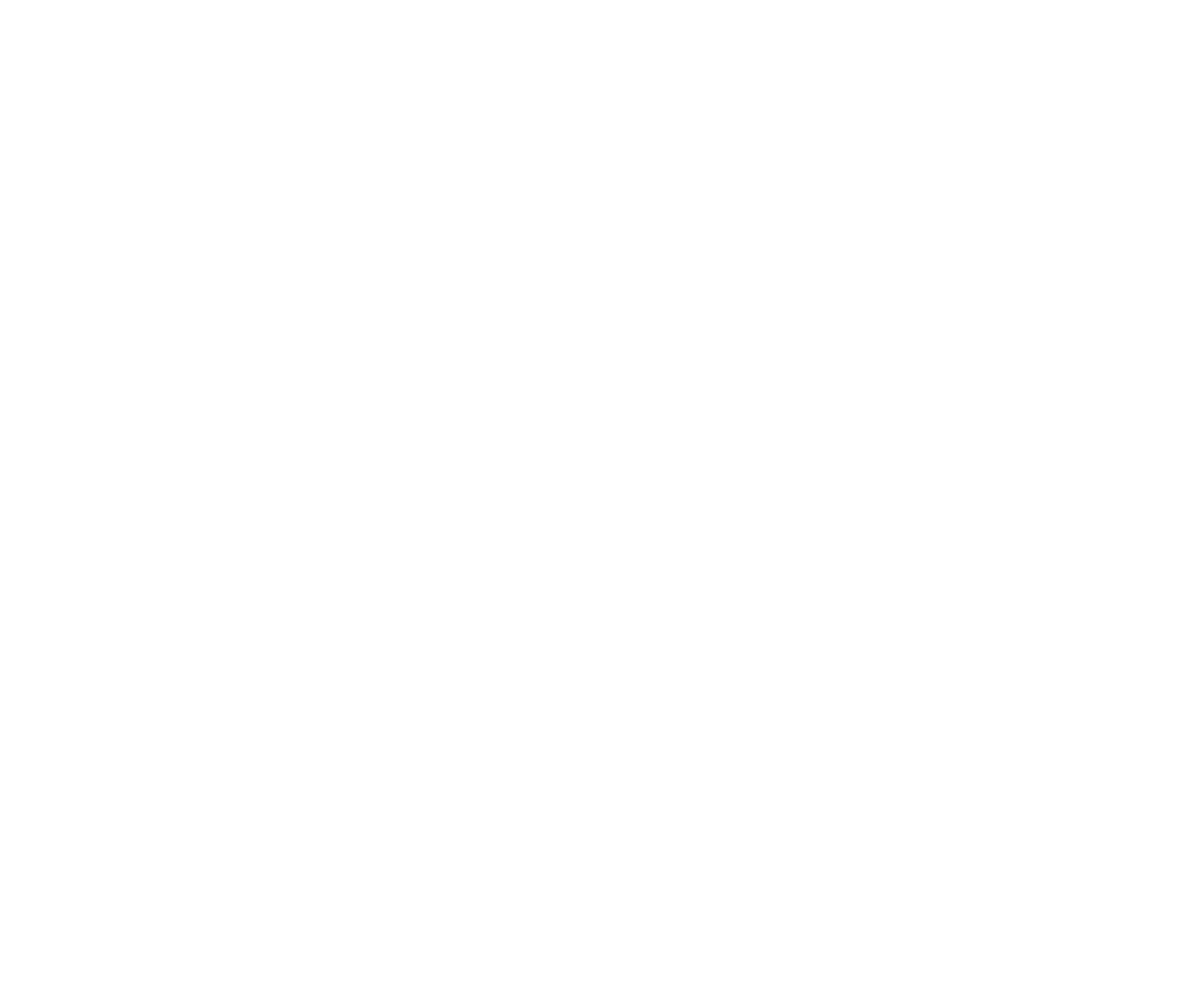
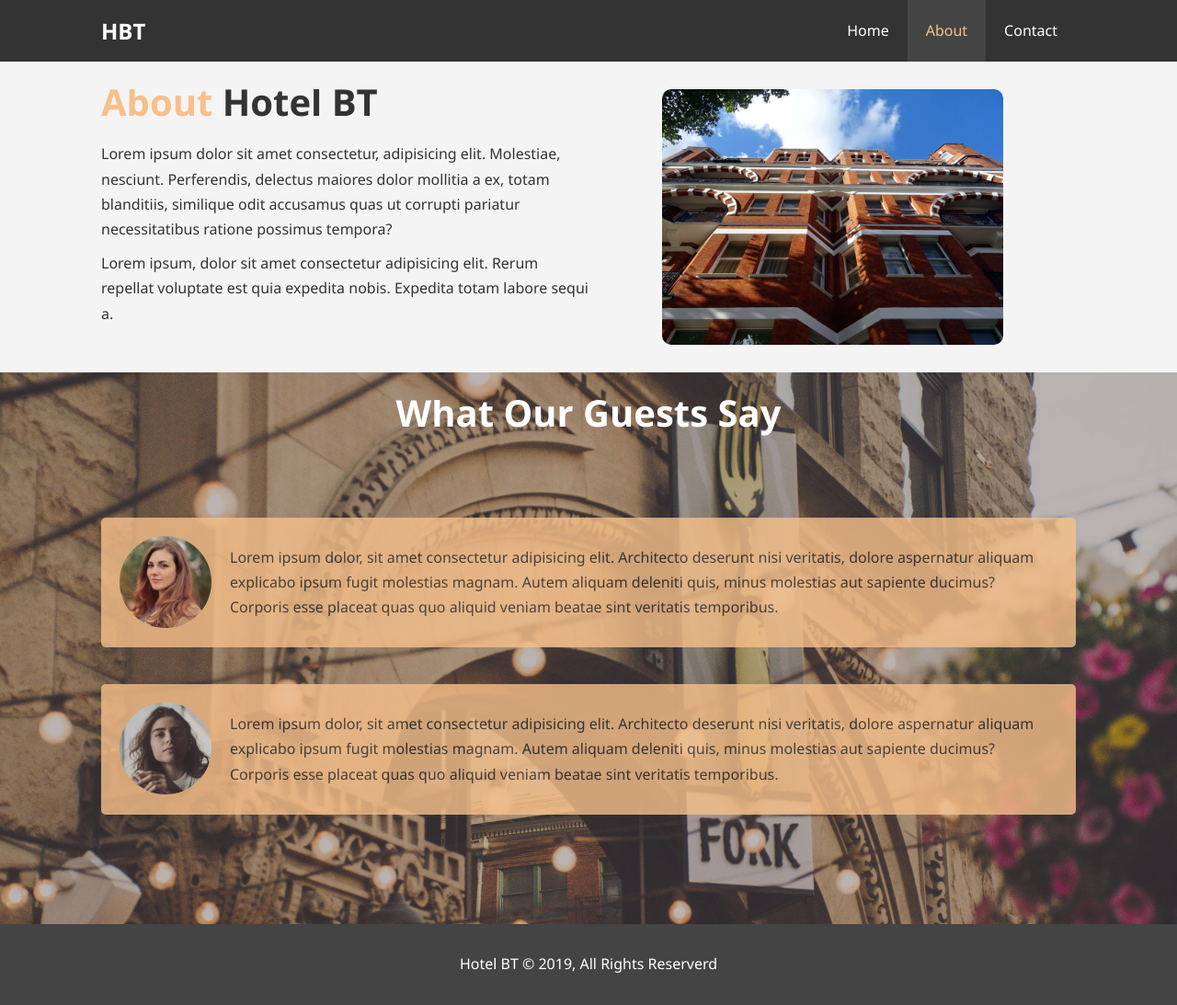
Before and after one commit to jmravak26/HTMLandCSS_Task, a plain HTML site: page myHotel_website/about.html in a window 1280 px wide. Shown: the whole page at 92% size. Before the commit the page ends 800 px from the top, so only its background shows below. Drawn offline with Linux system fonts and the light colour scheme.

Commit message:
Added ABOUT PAGE section

```diff
--- a/myHotel_website/about.html
+++ b/myHotel_website/about.html
@@ -0,0 +1,86 @@
+<!DOCTYPE html>
+<html lang="en">
+  <head>
+    <meta charset="UTF-8" />
+    <meta http-equiv="X-UA-Compatible" content="IE=edge" />
+    <meta name="viewport" content="width=device-width, initial-scale=1.0" />
+    <meta
+      name="description"
+      content="Welcome to our Hotel Site hope you like it."
+    />
+    <meta name="keywords" content="Hotel,Gala,Hrvatska" />
+    <link rel="stylesheet" href="css/style.css" />
+    <title>About Page</title>
+  </head>
+  <body>
+    <header>
+      <nav class="navbar">
+        <div class="container">
+          <h1 class="logo"><a href="index.html">HBT</a></h1>
+          <ul>
+            <li><a href="index.html">Home</a></li>
+            <li><a class="current" href="about.html">About</a></li>
+            <li><a href="contact.html">Contact</a></li>
+          </ul>
+        </div>
+      </nav>
+    </header>
+    <section class="about-info bg-light py-3">
+      <div class="container">
+        <div class="info-left">
+          <h1 class="l-heading">
+            <span class="text-primary">About</span> Hotel BT
+          </h1>
+          <p>
+            Lorem ipsum dolor sit amet consectetur, adipisicing elit. Molestiae,
+            nesciunt. Perferendis, delectus maiores dolor mollitia a ex, totam
+            blanditiis, similique odit accusamus quas ut corrupti pariatur
+            necessitatibus ratione possimus tempora?
+          </p>
+          <p>
+            Lorem ipsum, dolor sit amet consectetur adipisicing elit. Rerum
+            repellat voluptate est quia expedita nobis. Expedita totam labore
+            sequi a.
+          </p>
+        </div>
+        <div class="info-right">
+          <img src="./img/photo-2.jpg" alt="hotel" />
+        </div>
+      </div>
+    </section>
+
+    <!-- Izmedu svake sekcije mozemo dodati ako nam treba da ocistimo probleme sa float proptery-em -->
+    <div class="clr"></div>
+
+    <section class="testemonials py-3">
+      <div class="container">
+        <h2 class="l-heading">What Our Guests Say</h2>
+        <div class="testemonial bg-primray">
+          <img src="./img/person-1.jpg" alt="Ime1" />
+          <p class="text-gray">
+            Lorem ipsum dolor, sit amet consectetur adipisicing elit. Architecto
+            deserunt nisi veritatis, dolore aspernatur aliquam explicabo ipsum
+            fugit molestias magnam. Autem aliquam deleniti quis, minus molestias
+            aut sapiente ducimus? Corporis esse placeat quas quo aliquid veniam
+            beatae sint veritatis temporibus.
+          </p>
+        </div>
+        <div class="testemonial bg-primray">
+          <img src="./img/person-2.jpg" alt="Ime2" />
+          <p class="text-gray">
+            Lorem ipsum dolor, sit amet consectetur adipisicing elit. Architecto
+            deserunt nisi veritatis, dolore aspernatur aliquam explicabo ipsum
+            fugit molestias magnam. Autem aliquam deleniti quis, minus molestias
+            aut sapiente ducimus? Corporis esse placeat quas quo aliquid veniam
+            beatae sint veritatis temporibus.
+          </p>
+        </div>
+      </div>
+    </section>
+
+    <div class="clr"></div>
+    <footer class="main-footer">
+      <p>Hotel BT &copy; 2019, All Rights Reserverd</p>
+    </footer>
+  </body>
+</html>
--- a/myHotel_website/css/style.css
+++ b/myHotel_website/css/style.css
@@ -46,6 +46,10 @@ Container class style */
   color: #f7c08a;
 }
 
+.text-gray {
+  color: #333;
+}
+
 .lead {
   font-size: 20px;
 }
@@ -68,31 +72,48 @@ Container class style */
   color: #333;
 }
 
-.btn-light{
+.btn-light {
   background: #f4f4f4;
-  color:#333;
+  color: #333;
 }
 
-.bg-light{
+.bg-light {
   background: #f4f4f4;
-  color:#333;
+  color: #333;
 }
 
-.bg-dark{
+.bg-dark {
   background: #333;
-  color:#fff;
+  color: #fff;
 }
 
-.bg-primray{
-  background:#f7c08a;
-  color:#fff;
+.bg-primray {
+  background: #f7c08a;
+  color: #fff;
 }
 
 /* Ova klasa nam sluzi za ocistit float tako da nam ne utjece na ponasanje footera (da ne dode do conflicta footer vs features */
-.clr{
-  clear:both;
+.clr {
+  clear: both;
 }
 
+.l-heading {
+  font-size: 40px;
+}
+
+/* PADDING */
+
+.py-1 {
+  padding: 10px 0;
+}
+
+.py-2 {
+  padding: 20px 0;
+}
+
+.py-3 {
+  padding: 30px 0;
+}
 
 /* _______________________________________________________________ UTILITY STYLING END */
 
@@ -159,50 +180,96 @@ Container class style */
 
 /* Home Info */
 
-.home-info{
-  height:400px;
+.home-info {
+  height: 400px;
 }
 
-.home-info .info-img{
-  float:left;
-  width:50%;
+.home-info .info-img {
+  float: left;
+  width: 50%;
   background: url(../img/photo-1.jpg) no-repeat;
   min-height: 100%;
 }
 
-.home-info .info-content{
-
-float:right;
-width:50%;
-height: 100%;
-text-align: center;
-padding:50px 30px;
-overflow:hidden;
-background: #333;
-color:#fff;
+.home-info .info-content {
+  float: right;
+  width: 50%;
+  height: 100%;
+  text-align: center;
+  padding: 50px 30px;
+  overflow: hidden;
+  background: #333;
+  color: #fff;
 }
 
-.home-info .info-content p{
+.home-info .info-content p {
   padding-bottom: 30px;
 }
 
 /* Features */
-.box{
-  float:left;
+.box {
+  float: left;
   width: 33.3%;
-  padding:50px;
+  padding: 50px;
   text-align: center;
 }
 
-.box i{
+.box i {
   margin-bottom: 10px;
+}
+
+/* About Info */
+.about-info .info-right {
+  float: right;
+  width: 50%;
+  min-height: 100%;
+}
+
+.about-info .info-right img {
+  display: block;
+  margin: auto;
+  width: 70%;
+  border-radius: 10px;
+}
+
+.about-info .info-left {
+  float: left;
+  width: 50%;
+  min-height: 100%;
+}
+
+/* Testemonials styles */
+
+.testemonials {
+  height: 600px;
+  background: url("../img/test-bg.jpg") no-repeat center center/cover;
+}
+
+.testemonials h2 {
+  color: #fff;
+  text-align: center;
+  padding-bottom: 100px;
+}
+
+.testemonials .testemonial {
+  padding: 20px;
+  margin-bottom: 40px;
+  border-radius: 5px;
+  opacity: 0.8;
+}
+
+.testemonials .testemonial img {
+  width: 100px;
+  float: left;
+  margin-right: 20px;
+  border-radius: 50%;
 }
 
 /* Footer */
 
-.main-footer{
+.main-footer {
   text-align: center;
   background: #444;
-  color:#fff;
-  padding:20px;
+  color: #fff;
+  padding: 20px;
 }
```
Also changed, not shown: myHotel_website/index.html (+21 -7 lines).
